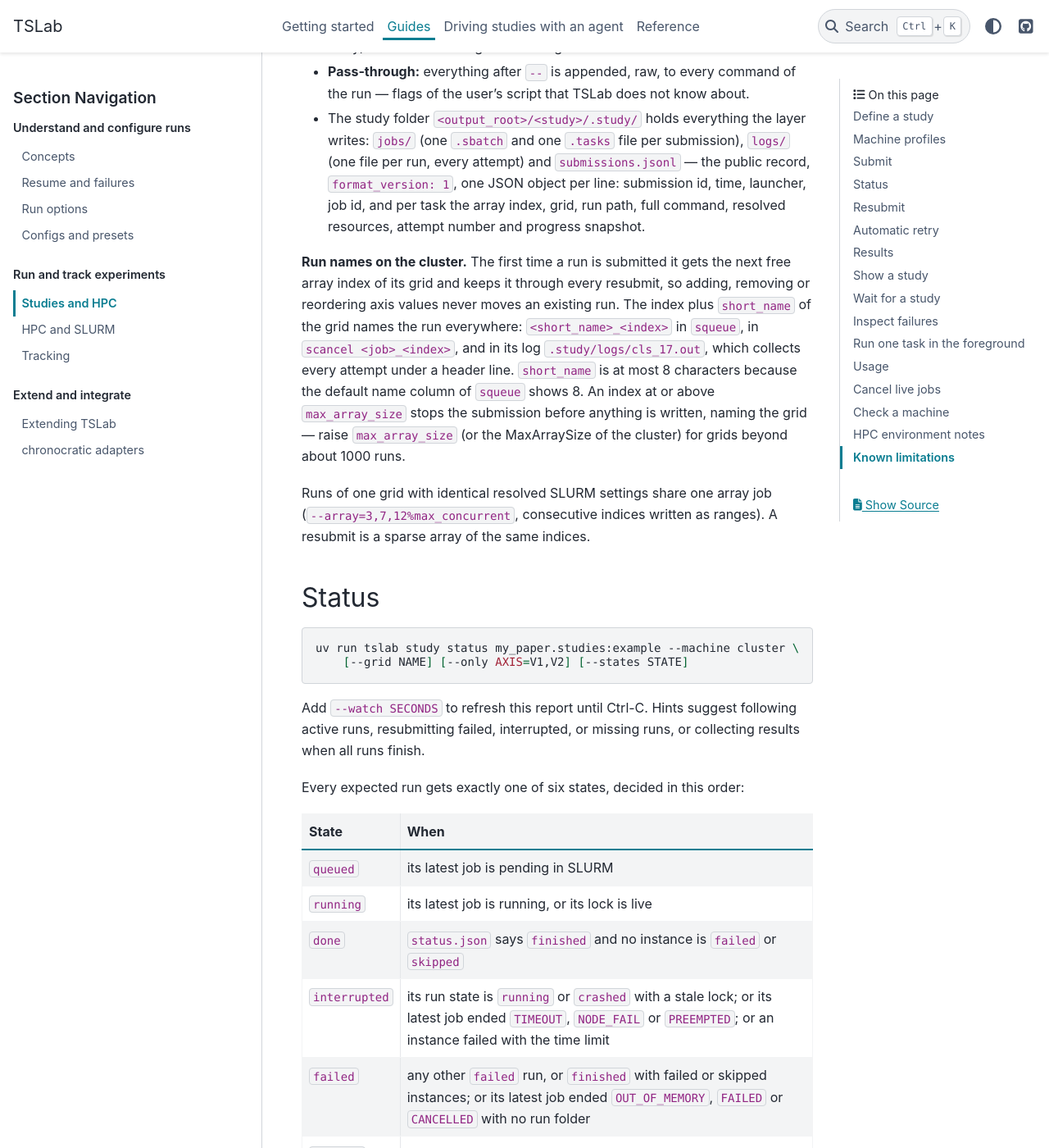
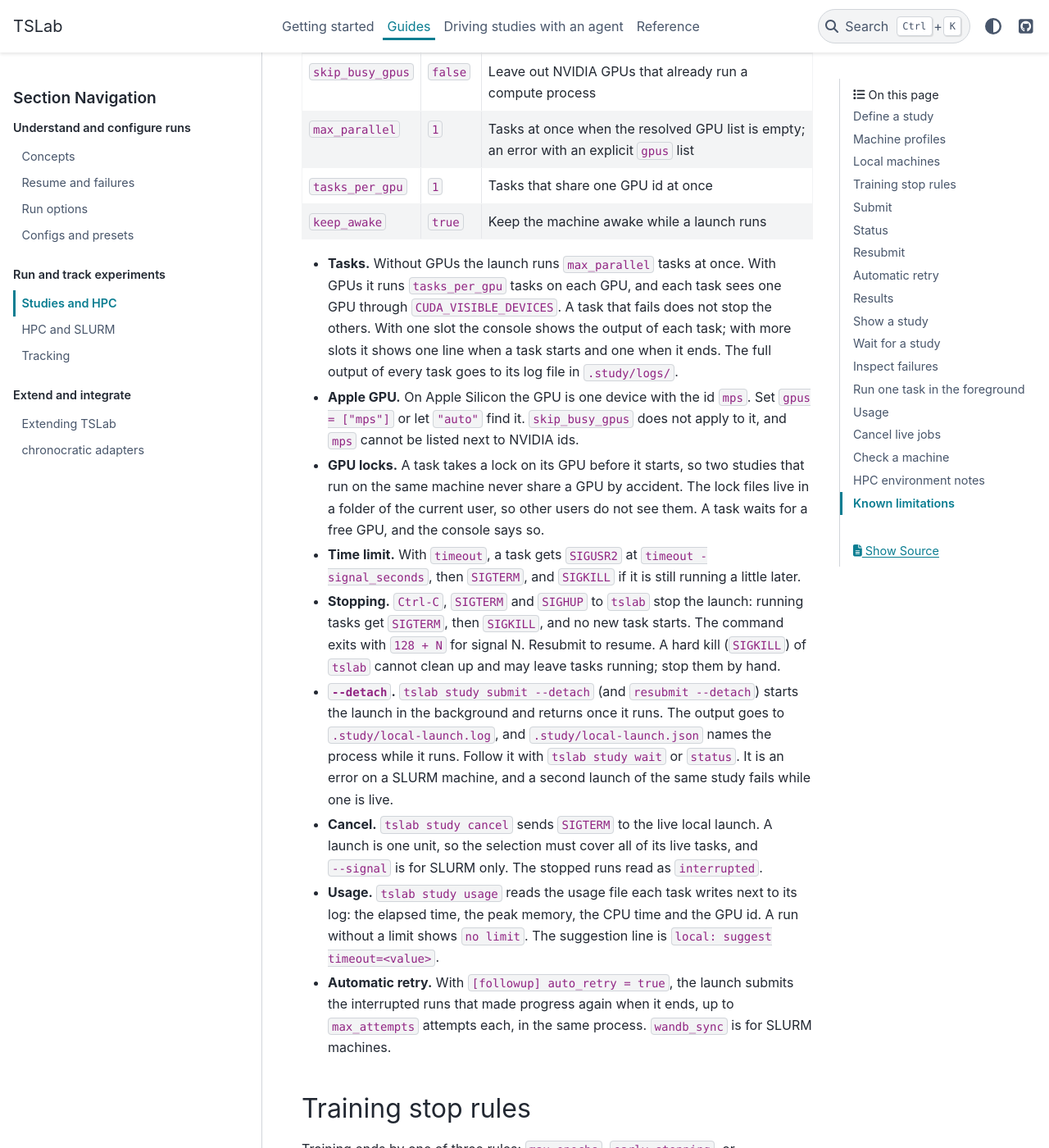
Before and after one commit to chronocratic/tslab, a Sphinx documentation site: the page built from docs/studies.md, in a window 1280 px wide and 1400 px high, scrolled down 5735 px. Shown: the whole window at 82% size. Built offline with Sphinx 7.4.7 and the PyData theme 0.15.4, drawn with Linux system fonts in a browser that asks for light colours; the version number could not be read and is left out; some of the changed text lies outside the part shown.

Commit message:
docs: document the local launcher

````diff
--- a/docs/studies.md
+++ b/docs/studies.md
@@ -226,6 +226,72 @@ Rules:
 - **Resources resolve when a run is submitted** (and again at resubmit), so
   editing the profile and resubmitting moves runs to another partition or
   time limit.
+
+## Local machines
+
+A profile with `launcher = "local"` runs the tasks of a submit on the machine
+that calls `tslab`. The optional `[local]` table sets how:
+
+| Key | Default | Meaning |
+|---|---|---|
+| `timeout` | none | Time limit of one task, in sbatch duration format; a task that passes it is stopped |
+| `signal_seconds` | `120` | Seconds before the limit to send `SIGUSR2`, so training saves a checkpoint; `0` disables it |
+| `gpus` | `[]` | GPU ids the launch may use: a list of NVIDIA ids, `["mps"]`, or `"auto"` to find them at launch |
+| `skip_busy_gpus` | `false` | Leave out NVIDIA GPUs that already run a compute process |
+| `max_parallel` | `1` | Tasks at once when the resolved GPU list is empty; an error with an explicit `gpus` list |
+| `tasks_per_gpu` | `1` | Tasks that share one GPU id at once |
+| `keep_awake` | `true` | Keep the machine awake while a launch runs |
+
+- **Tasks.** Without GPUs the launch runs `max_parallel` tasks at once. With
+  GPUs it runs `tasks_per_gpu` tasks on each GPU, and each task sees one GPU
+  through `CUDA_VISIBLE_DEVICES`. A task that fails does not stop the others.
+  With one slot the console shows the output of each task; with more slots it
+  shows one line when a task starts and one when it ends. The full output of
+  every task goes to its log file in `.study/logs/`.
+- **Apple GPU.** On Apple Silicon the GPU is one device with the id `mps`. Set
+  `gpus = ["mps"]` or let `"auto"` find it. `skip_busy_gpus` does not apply to
+  it, and `mps` cannot be listed next to NVIDIA ids.
+- **GPU locks.** A task takes a lock on its GPU before it starts, so two
+  studies that run on the same machine never share a GPU by accident. The lock
+  files live in a folder of the current user, so other users do not see them.
+  A task waits for a free GPU, and the console says so.
+- **Time limit.** With `timeout`, a task gets `SIGUSR2` at
+  `timeout - signal_seconds`, then `SIGTERM`, and `SIGKILL` if it is still
+  running a little later.
+- **Stopping.** `Ctrl-C`, `SIGTERM` and `SIGHUP` to `tslab` stop the launch:
+  running tasks get `SIGTERM`, then `SIGKILL`, and no new task starts. The
+  command exits with `128 + N` for signal N. Resubmit to resume. A hard kill
+  (`SIGKILL`) of `tslab` cannot clean up and may leave tasks running; stop
+  them by hand.
+- **`--detach`.** `tslab study submit --detach` (and `resubmit --detach`)
+  starts the launch in the background and returns once it runs. The output goes
+  to `.study/local-launch.log`, and `.study/local-launch.json` names the
+  process while it runs. Follow it with `tslab study wait` or `status`. It is
+  an error on a SLURM machine, and a second launch of the same study fails
+  while one is live.
+- **Cancel.** `tslab study cancel` sends `SIGTERM` to the live local launch.
+  A launch is one unit, so the selection must cover all of its live tasks, and
+  `--signal` is for SLURM only. The stopped runs read as `interrupted`.
+- **Usage.** `tslab study usage` reads the usage file each task writes next to
+  its log: the elapsed time, the peak memory, the CPU time and the GPU id. A
+  run without a limit shows `no limit`. The suggestion line is
+  `local: suggest timeout=<value>`.
+- **Automatic retry.** With `[followup] auto_retry = true`, the launch submits
+  the interrupted runs that made progress again when it ends, up to
+  `max_attempts` attempts each, in the same process. `wandb_sync` is for SLURM
+  machines.
+
+## Training stop rules
+
+Training ends by one of three rules: `max_epochs`, `early_stopping`, or
+`max_training_time`. The ready train stage writes `training.json` next to the
+checkpoints with the rule that stopped it (`stop_reason`), the epochs and the
+steps. A run stopped by `max_training_time` logs a warning.
+
+- `max_epochs` is reproducible from the seed.
+- `max_training_time` keeps a run in a time budget, but the number of epochs
+  depends on the speed of the hardware, so the result is not reproducible from
+  the seed. Use `max_epochs` for results that must be.
 
 ## Submit
 
@@ -456,8 +522,9 @@ of the time suggestion, their memory still counting.
 One line per resource group (the runs that share the resolved `[slurm]`
 settings) suggests a `time` and a `mem_per_cpu` that fit the largest run of
 the group with a 20 percent margin; that is the value to put in the machine
-profile. `--json` prints the `tslab.study-usage/1` document. The command is
-for SLURM machines: on a local machine it exits 1.
+profile. `--json` prints the `tslab.study-usage/1` document. On a local machine
+it reads the usage files of the tasks instead of `sacct` (see
+[Local machines](#local-machines)).
 
 ```bash
 uv run tslab study usage my_paper.studies:example --machine cluster
@@ -471,8 +538,9 @@ the running jobs instead of cancelling them; the runs save a checkpoint and
 end on their own, and read as `interrupted`. It is a way to test the timeout
 path without waiting for the time limit; queued runs are skipped, because a
 pending job has no step to signal. See [HPC and SLURM](hpc.md#time-limits)
-for the test. It cannot stop local runs; those run in the foreground of
-`tslab study submit`. See the [Agent guide](agents.md).
+for the test. On a local machine it stops the live local launch (see
+[Local machines](#local-machines)); `--signal` is for SLURM only. See the
+[Agent guide](agents.md).
 
 ```bash
 uv run tslab study cancel my_paper.studies:example --machine cluster --dry-run --json
````
Also changed, not shown: changelog.d/+local-launcher.added.md (added, +1 -0 lines), docs/agents.md (+17 -3 lines), src/tslab/templates/project/AGENTS.md (+4 -3 lines), src/tslab/templates/project/machines/local.toml (+11 -1 lines), src/tslab/templates/project/.agents/skills/tslab/SKILL.md, src/tslab/templates/project/README.md.
